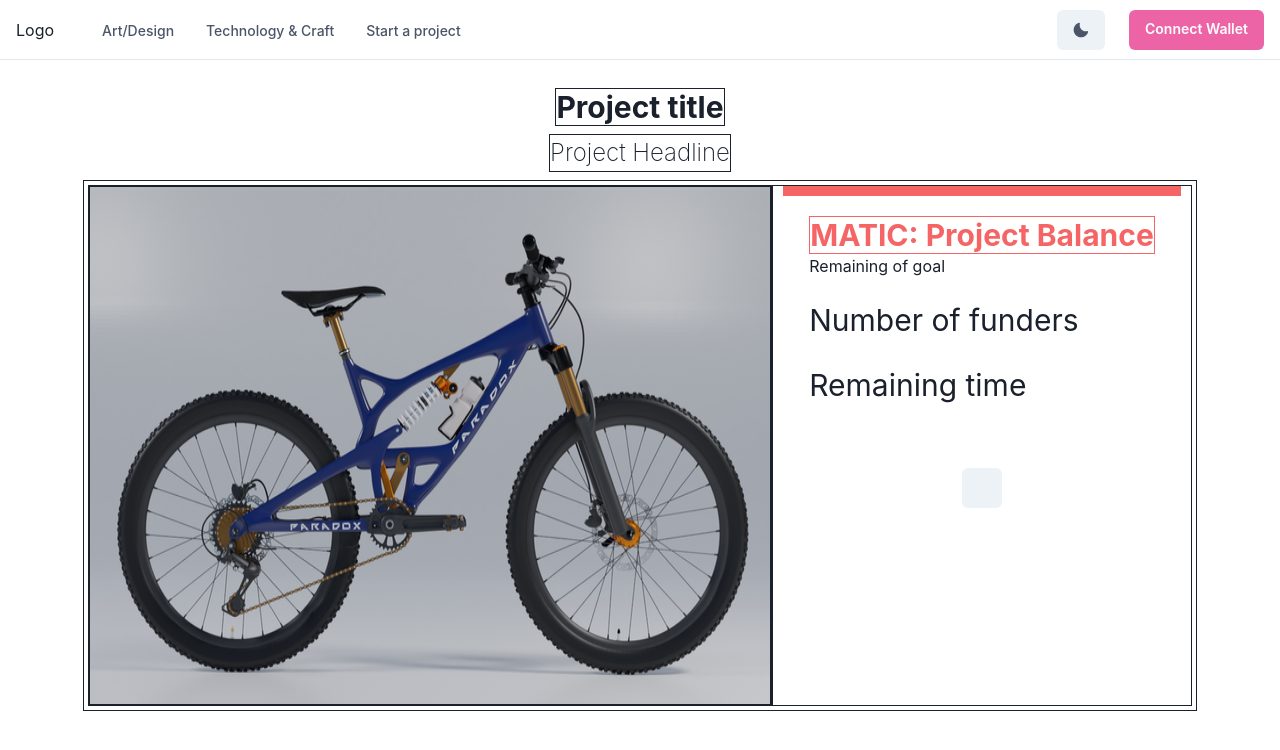
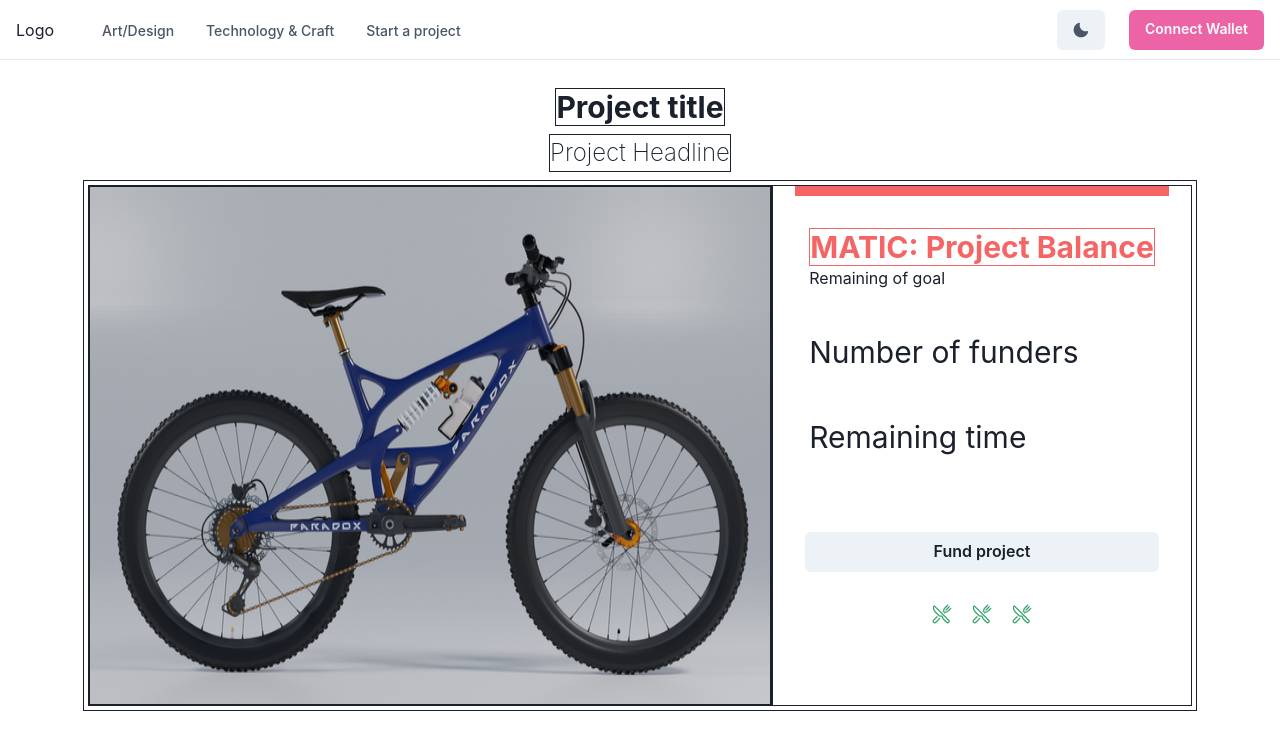
Before and after one commit to tuzzy08/crowdfund, a Next.js app: page /1 in a window 1280 px wide. Shown: the top 750 px of the page. Built offline with nearby package versions, Linux system fonts and the light colour scheme.

Commit message:
Added more components to details page

```diff
--- a/pages/[projectID].tsx
+++ b/pages/[projectID].tsx
@@ -1,5 +1,13 @@
-import { Box, Button, Center, Container, Flex, Heading, HStack, Image, VStack, SimpleGrid, Spacer, Stack, Text } from '@chakra-ui/react';
+import { Box, Button, Center, Container, Flex, Heading, HStack, Icon, Image, VStack, SimpleGrid, Spacer, Stack, Text } from '@chakra-ui/react';
 import { useRouter } from 'next/router';
+import {
+	IoAnalyticsSharp,
+	IoLogoBitcoin,
+	IoPulseSharp,
+	IoDesktop,
+	IoRestaurantOutline,
+	IoImagesOutline,
+} from 'react-icons/io5';
 import Layout from '../components/Layouts/Layout';
 
 export default function ProjectDetails(props: any) {
@@ -25,29 +33,35 @@ export default function ProjectDetails(props: any) {
 					<Flex border={'1px'}>
 						<Image border={'1px'} src='/prj3.png' alt='Dan Abramov' />
 					</Flex>
-					<VStack border={'1px'} w={'420px'} h={'520.500px'} spacing={5}>
+					<VStack
+						border={'1px'}
+						w={'420px'}
+						h={'520.500px'}
+						spacing={8}
+						pl={3}
+						pr={3}
+					>
 						<Box width='95%' height='10px' bgColor={'red.400'} />
-						{/* <VStack spacing={5}> */}
 						<Flex direction={'column'}>
 							<Heading as='h1' fontSize='3xl' border={'1px'} color={'red.400'}>
 								MATIC: Project Balance
 							</Heading>
 							<Text>Remaining of goal</Text>
-							<Text fontSize='3xl' alignSelf={'flex-start'} mt={5}>
+							<Text fontSize='3xl' alignSelf={'flex-start'} mt={10}>
 								{' '}
 								Number of funders
 							</Text>
-							<Text fontSize='3xl' alignSelf={'flex-start'} mt={5}>
+							<Text fontSize='3xl' alignSelf={'flex-start'} mt={10} mb={10}>
 								{' '}
 								Remaining time
 							</Text>
 						</Flex>
-
-						<Stack></Stack>
-						<Flex direction={'column'}></Flex>
-						{/* </VStack> */}
-
-						<Button></Button>
+						<Button width={'90%'}>Fund project</Button>
+						<HStack spacing={5}>
+							<Icon as={IoRestaurantOutline} color={'green.500'} w={5} h={5} />
+							<Icon as={IoRestaurantOutline} color={'green.500'} w={5} h={5} />
+							<Icon as={IoRestaurantOutline} color={'green.500'} w={5} h={5} />
+						</HStack>
 					</VStack>
 				</Flex>
 			</VStack>
```
